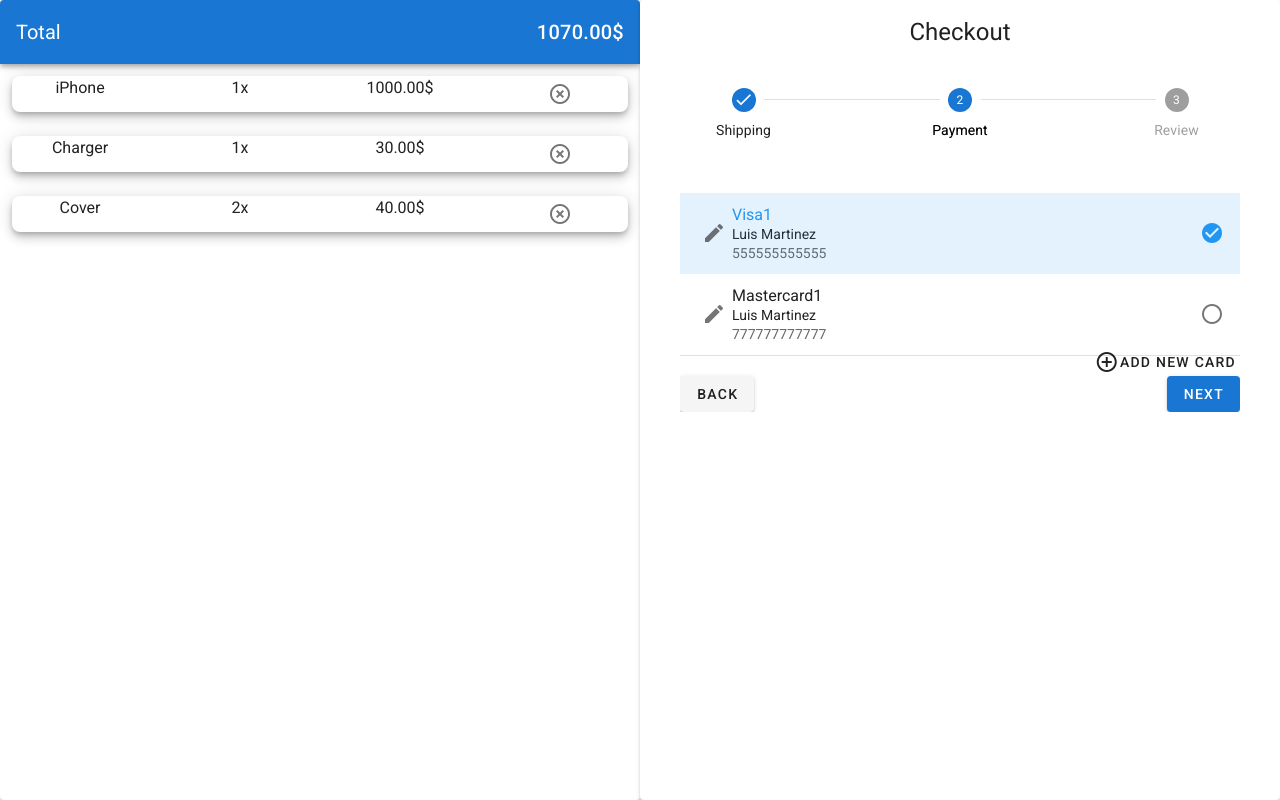
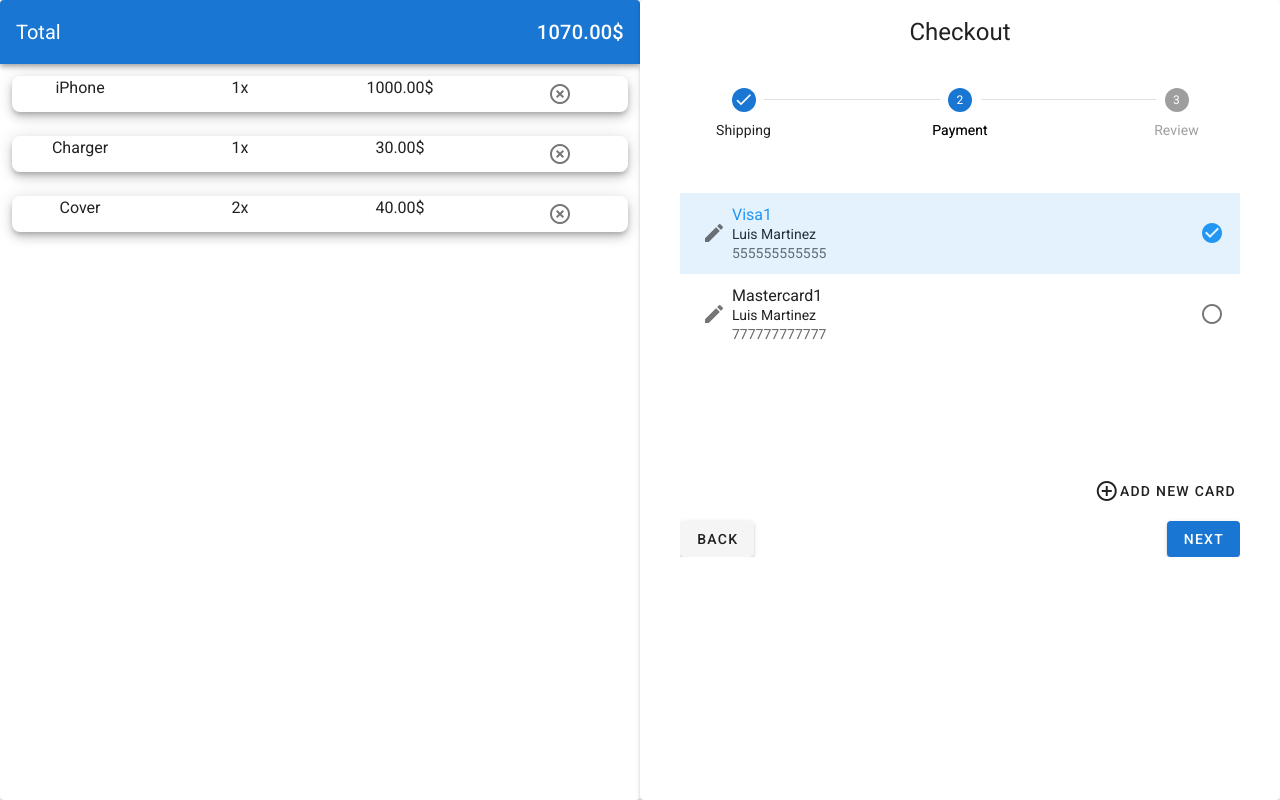
Before and after one commit to luisdpmartinez/Front-End-Developer-Exercise, a Vue app: page / in a window 1280 px wide. Built offline with nearby package versions, Linux system fonts and the light colour scheme.

Commit message:
fixed card list height but scrollable

```diff
--- a/src/components/CheckoutForm.vue
+++ b/src/components/CheckoutForm.vue
@@ -23,7 +23,7 @@
       </v-stepper-content>
 
       <v-stepper-content step="2">
-        <v-list two-line>
+        <v-list two-line height="300px" style="overflow-y:scroll;">
           <v-list-item-group v-model="selected" mandatory active-class="blue--text">
             <template v-for="c in cards">
               <v-list-item :key="c.id">
@@ -41,14 +41,13 @@
                 </template>
               </v-list-item>
             </template>
-            <v-divider />
           </v-list-item-group>
-          <v-row justify="end">
+        </v-list>
+        <v-row justify="end">
             <v-btn @click.stop="editCard(null)" text>
               <v-icon>mdi-plus-circle-outline</v-icon>Add new card
             </v-btn>
           </v-row>
-        </v-list>
 
         <v-row>
           <v-col class="text-left">
```
